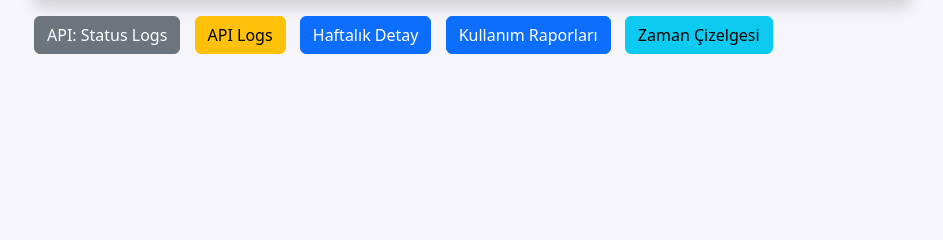
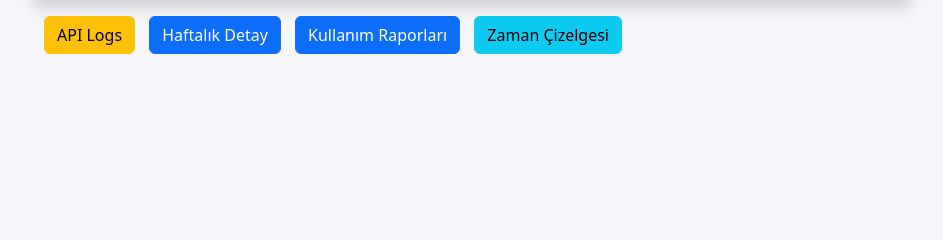
Before and after one commit to hihancioglu/awlog-server, a Flask app: page / in a window 1280 px wide. Shown: the part 135-375 px from the top of the page, without its empty margins (168-1111 px from the left). Run offline with Flask 3, Linux system fonts and the light colour scheme; the visitor is signed in with stand-in values (Sample User, id 1).

Commit message:
Remove API Status Logs button

```diff
--- a/templates/index.html
+++ b/templates/index.html
@@ -42,7 +42,6 @@
         {% endfor %}
     </tbody>
   </table>
-  <a class="btn btn-secondary" href="/api/statuslogs">API: Status Logs</a>
   {% if session.get('is_admin') %}
   <a class="btn btn-warning" href="/api_logs" style="margin-left:10px">API Logs</a>
   {% endif %}
```
